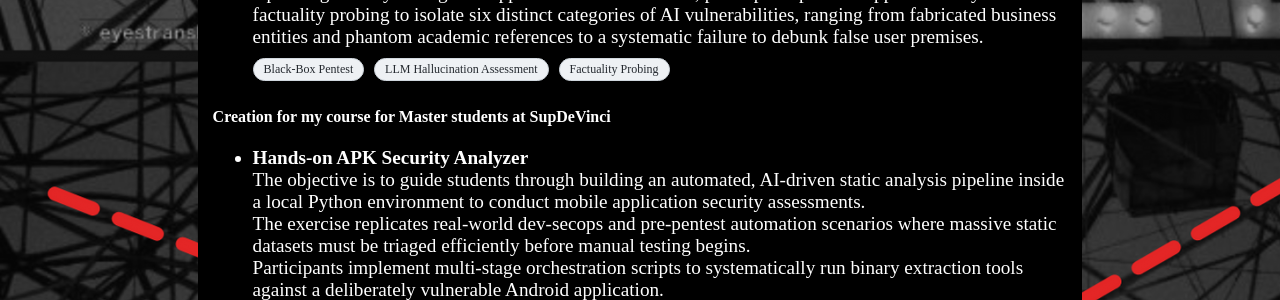
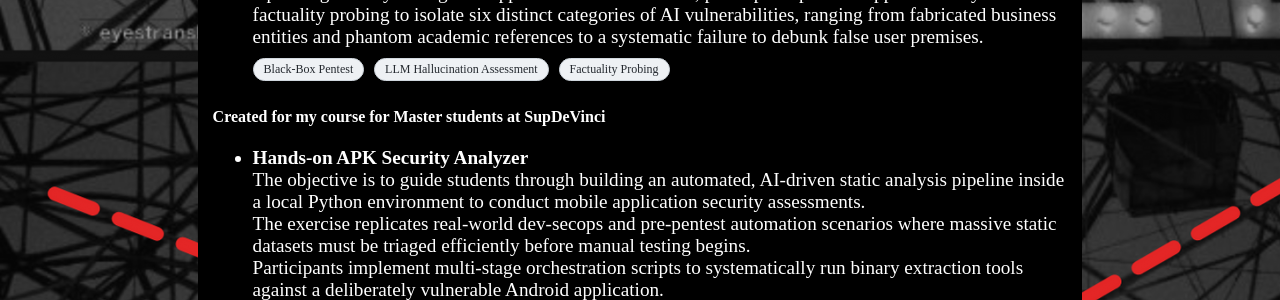
Before and after one commit to CSbyGB/csbygb.github.io, a Jekyll site: the page built from ai-portfolio.html, in a window 1280 px wide and 900 px high, scrolled down 2553 px. Shown: the part 152-452 px from the top of the window. Built offline with Jekyll 4.4.1, drawn with Linux system fonts in a browser that asks for light colours; some of the changed text lies outside the part shown.

Commit message:
Update ai-portfolio.html

```diff
--- a/ai-portfolio.html
+++ b/ai-portfolio.html
@@ -26,7 +26,7 @@
 
     <h3>Projects & Labs</h3>
 
-    <h4>Creations for my course <a href="https://www.mobilehackinglab.com/courses/ai-mobile-pentesting" target="_blank">AI/ML Pentesting - Mobile Hacking Lab</a></h4>
+    <h4>Created for my course <a href="https://www.mobilehackinglab.com/courses/ai-mobile-pentesting" target="_blank">AI/ML Pentesting - Mobile Hacking Lab</a></h4>
     <ul>
         <li><strong>First Comprehensive AI/ML Android Pentesting Framework:</strong>
             <br> Developed a structured methodology mapping traditional mobile application security threats to modern client-side AI integration risks.
@@ -116,7 +116,7 @@
             </div>
         </li>
     </ul>
-    <h4>Creation for my course for Master students at SupDeVinci</h4>
+    <h4>Created for my course for Master students at SupDeVinci</h4>
     <ul>
         <li><strong>Hands-on APK Security Analyzer</strong>
             <br>The objective is to guide students through building an automated, AI-driven static analysis pipeline inside a local Python environment to conduct mobile application security assessments.
@@ -143,7 +143,7 @@
     <p><strong>DEF CON (August 2025)</strong><br>
     <em>Title:</em> Traditional Pentest Meets AI: New Challenges in Android Security<br>
     <em>Abstract:</em> This presentation explores the evolving landscape of Android application security testing as artificial intelligence becomes increasingly integrated into mobile devices. The talk bridges traditional penetration testing methodologies with emerging AI-specific security challenges, providing practitioners with updated frameworks and tools for comprehensive Android security assessments.</p>
-    <iframe width="560" height="315" src="https://www.youtube.com/embed/j_OtONiS_7Y?si=Sgu4HStTO9fXK6mY" title="YouTube video player" frameborder="0" allow="accelerometer; autoplay; clipboard-write; encrypted-media; gyroscope; picture-in-picture; web-share" referrerpolicy="strict-origin-when-cross-origin" allowfullscreen></iframe>
+    <center><iframe width="560" height="315" src="https://www.youtube.com/embed/j_OtONiS_7Y?si=Sgu4HStTO9fXK6mY" title="YouTube video player" frameborder="0" allow="accelerometer; autoplay; clipboard-write; encrypted-media; gyroscope; picture-in-picture; web-share" referrerpolicy="strict-origin-when-cross-origin" allowfullscreen></iframe></center>
 
     <p><strong>InCyber Talk (October 2024)</strong><br>
     <em>Title:</em> AI Pentesting vs. Traditional Pentesting: What's Different?<br>
```
